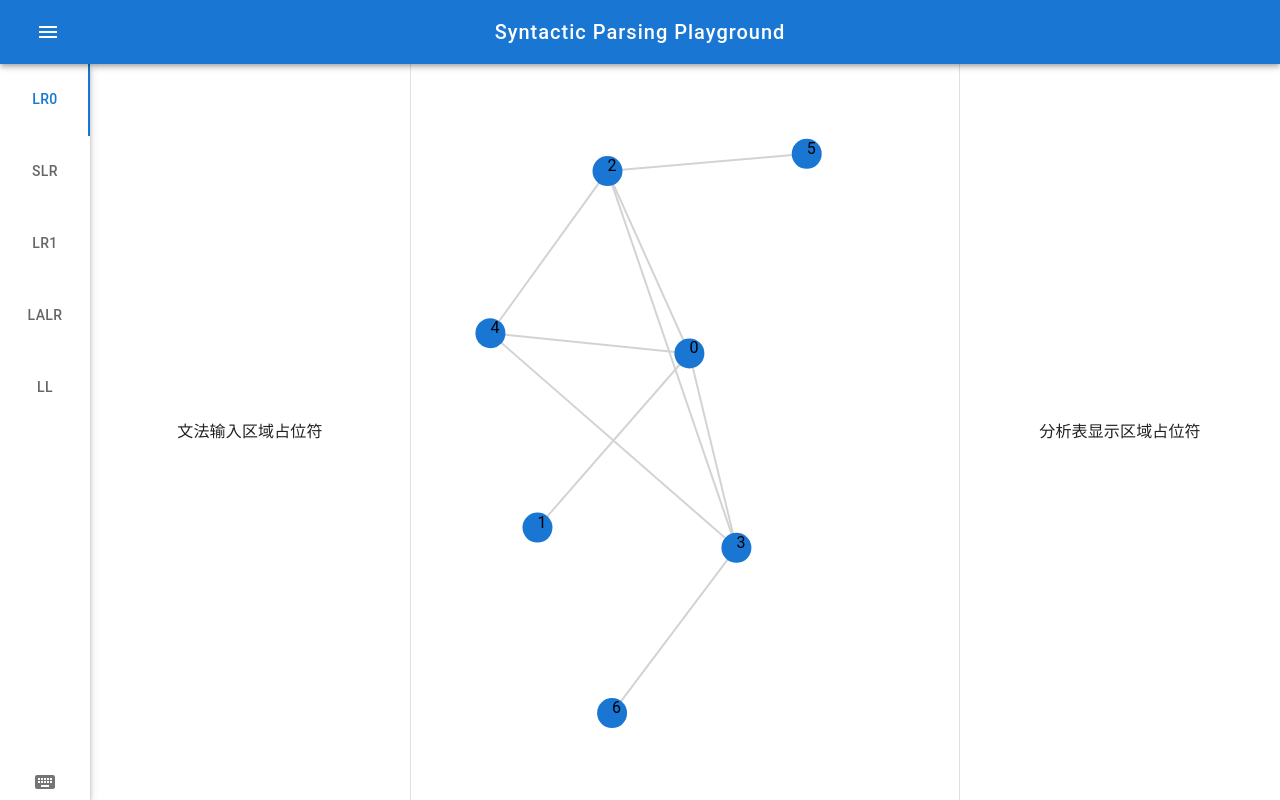
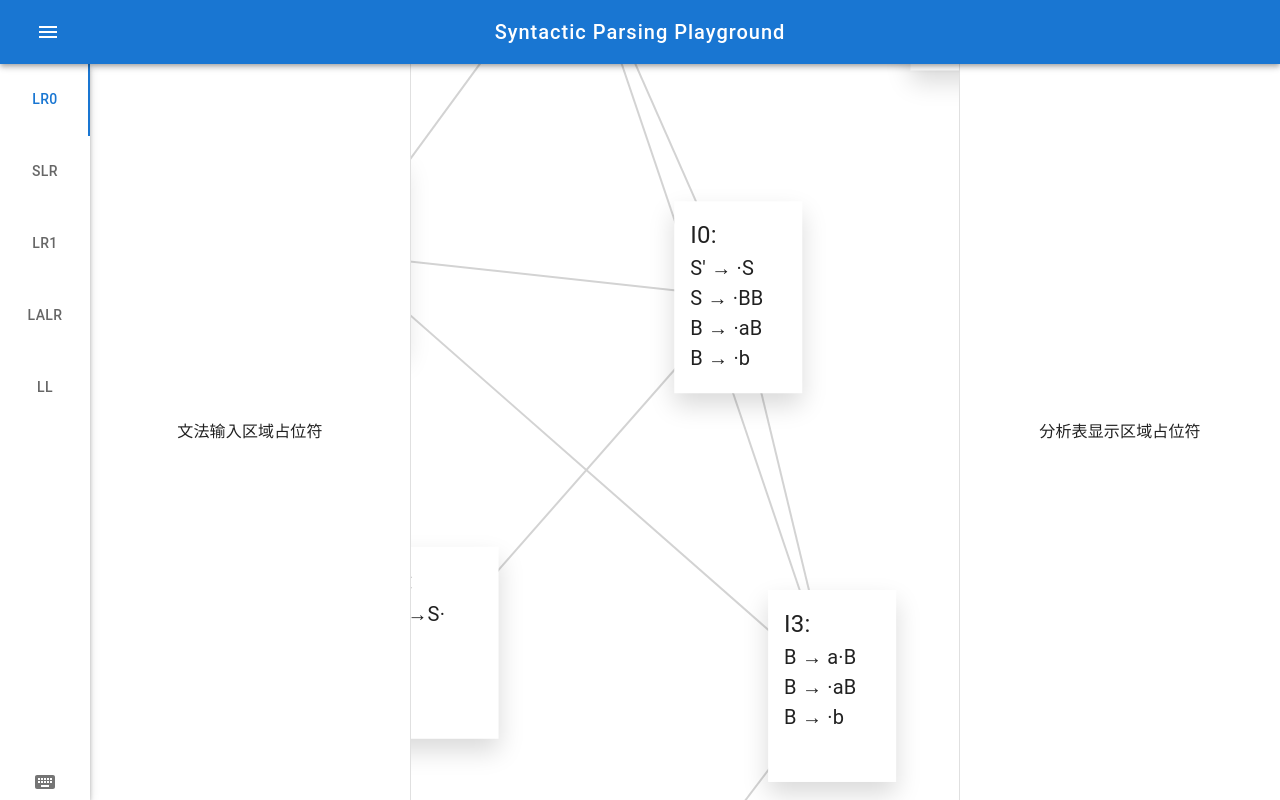
Before and after one commit to vonbrank/syntactic-parsing-playground, a React (Vite) app: page / in a window 1280 px wide. Built offline with nearby package versions, Linux system fonts and the light colour scheme.

Commit message:
feat(LR Automaton): 实现自动机基本渲染逻辑

```diff
--- a/src/pages/Home/components/AutomatonGraph/AutomatonGraph.tsx
+++ b/src/pages/Home/components/AutomatonGraph/AutomatonGraph.tsx
@@ -1,5 +1,13 @@
-import { Box, useTheme } from "@mui/material";
+import {
+    Box,
+    BoxProps,
+    Stack,
+    StackProps,
+    Typography,
+    useTheme
+} from "@mui/material";
 import React, { forwardRef, useEffect, useRef, useState } from "react";
+import ReactDOM from "react-dom/client";
 import * as d3 from "d3";
 
 interface AutomatonState {
@@ -34,12 +42,12 @@ export const exampleAutomaton: AutomatonState[] = [
                 targetId: "4"
             }
         ],
-        itemSets: []
+        itemSets: ["S' → ·S", "S → ·BB", "B → ·aB", "B → ·b"]
     },
     {
         id: "1",
         transfers: [],
-        itemSets: []
+        itemSets: ["S' →S·"]
     },
     {
         id: "2",
@@ -57,7 +65,7 @@ export const exampleAutomaton: AutomatonState[] = [
                 targetId: "4"
             }
         ],
-        itemSets: []
+        itemSets: ["S→B·B", "B→·aB", "B→·b"]
     },
     {
         id: "3",
@@ -75,22 +83,22 @@ export const exampleAutomaton: AutomatonState[] = [
                 targetId: "4"
             }
         ],
-        itemSets: []
+        itemSets: ["B → a·B", "B → ·aB", "B → ·b"]
     },
     {
         id: "4",
         transfers: [],
-        itemSets: []
+        itemSets: ["B → b·"]
     },
     {
         id: "5",
         transfers: [],
-        itemSets: []
+        itemSets: ["S → BB·"]
     },
     {
         id: "6",
         transfers: [],
-        itemSets: []
+        itemSets: ["B → aB·"]
     }
 ];
 
@@ -108,6 +116,10 @@ interface AutomatonGraphInfo {
     };
 }
 
+const NODE_MAX_DISTANCE = 500;
+const NODE_DISTANCE = 400;
+const NODE_COLLISION_RADIUS = 200;
+
 const AutomatonGraph = (props: AutomatonGraphProps) => {
     const { automatonStates } = props;
 
@@ -124,7 +136,7 @@ const AutomatonGraph = (props: AutomatonGraphProps) => {
         graph: {
             nodes: automatonStates.map(state => ({
                 id: state.id,
-                itemSets: []
+                itemSets: [...state.itemSets]
             })),
             links: automatonStates.reduce((acc, state) => {
                 const currentLinks: d3Link[] = state.transfers.map(
@@ -139,8 +151,11 @@ const AutomatonGraph = (props: AutomatonGraphProps) => {
         },
         simulation: d3
             .forceSimulation<d3Node>()
-            .force("charge", d3.forceManyBody().strength(-50).distanceMax(2000))
-            .force("collide", d3.forceCollide().radius(100)),
+            .force(
+                "charge",
+                d3.forceManyBody().strength(-50).distanceMax(NODE_MAX_DISTANCE)
+            )
+            .force("collide", d3.forceCollide().radius(NODE_COLLISION_RADIUS)),
         svgTransform: {
             x: 0,
             y: 0,
@@ -188,7 +203,7 @@ const AutomatonGraph = (props: AutomatonGraphProps) => {
             d3Link,
             SVGSVGElement,
             unknown
-        > = context.selectAll("line");
+        > = context.selectAll(".links line");
         const texts: d3.Selection<
             SVGTextElement,
             d3Node,
@@ -196,11 +211,11 @@ const AutomatonGraph = (props: AutomatonGraphProps) => {
             unknown
         > = context.selectAll("text.node-text");
         const nodes: d3.Selection<
-            SVGCircleElement,
+            SVGForeignObjectElement,
             d3Node,
             SVGSVGElement,
             unknown
-        > = context.selectAll("circle");
+        > = context.selectAll(".nodes .automaton-state-class");
 
         const ticked = () => {
             const getNodeById = (nodes: d3Node[], id: string) => {
@@ -221,13 +236,12 @@ const AutomatonGraph = (props: AutomatonGraphProps) => {
                     return getNodeById(data.nodes, d.target).y || 0;
                 });
 
-            nodes
-                .attr("cx", function (d: d3Node) {
-                    return d.x || 0;
-                })
-                .attr("cy", function (d: d3Node) {
-                    return d.y || 0;
-                });
+            nodes.attr("transform", d => {
+                return (
+                    d &&
+                    `translate(${d.x ? d.x - 64 : 0}, ${d.y ? d.y - 96 : 0})`
+                );
+            });
 
             texts
                 .attr("x", function (d: d3Node) {
@@ -245,7 +259,7 @@ const AutomatonGraph = (props: AutomatonGraphProps) => {
                     data.links.map(link => ({ ...link }))
                 )
                 .id(d => d.id)
-                .distance(200)
+                .distance(NODE_DISTANCE)
         );
         simulation.on("tick", ticked);
 
@@ -353,9 +367,10 @@ const Nodes = forwardRef<{
         if (ref === null || typeof ref === "function") return;
 
         const currentRef = ref.current;
-        if (currentRef === null) return;
+        const currentGRef = gRef.current;
+        if (currentRef === null || currentGRef === null) return;
 
-        const context = d3.select(gRef.current);
+        const context = d3.select(currentGRef);
         const color = d3.scaleOrdinal(d3.schemeCategory10);
         const simulation = currentRef.simulation;
 
@@ -384,25 +399,46 @@ const Nodes = forwardRef<{
             .on("end", dragended);
 
         const nodes = context
-            .selectAll("circle")
+            .selectAll(".automaton-state-class")
             .data(currentRef.nodes)
-            .enter()
-            .append("circle")
-            .attr("r", 15)
-            .attr("fill", theme.palette.primary.main)
-            .style("overflow", "visible")
-            .call(drag);
+            .join(
+                enter =>
+                    enter
+                        .append("foreignObject")
+                        .call(drag)
+                        .attr(
+                            "class",
+                            d =>
+                                `automaton-state-class-${d.id} automaton-state-class`
+                        )
+                        .attr("width", "12.8rem")
+                        .attr("height", "19.2rem")
+                        .attr("overflow", "visible")
+                        .style("outline", "none")
+                        .attr("id", d => `foreign_${d.id}`),
+                update => update,
+                exit => exit.remove()
+            );
 
-        context
-            .selectAll("text")
-            .data(currentRef.nodes)
-            .enter()
-            .append("text")
-            .attr("class", "node-text")
-            .style("pointer-events", "none")
-            .text(function (d: d3Node) {
-                return d.id;
-            });
+        currentRef.nodes.forEach(node => {
+            const className = `automaton-state-class-${node.id}`;
+            const [rootElement] = currentGRef.getElementsByClassName(className);
+
+            ReactDOM.createRoot(rootElement).render(
+                <AutomatonState
+                    sx={{
+                        background: theme => theme.palette.background.paper,
+                        width: 128,
+                        height: 192,
+                        boxSizing: "border-box",
+                        boxShadow: "0 12px 24px rgba(0, 0, 0, 0.15)"
+                    }}
+                    className="automaton-state-container"
+                    id={node.id}
+                    itemSets={node.itemSets}
+                />
+            );
+        });
     }, []);
 
     return <g className="nodes" ref={gRef} />;
@@ -433,3 +469,34 @@ const Links = forwardRef<{
 
     return <g className="links" ref={gRef} />;
 });
+
+interface AutomatonStateProps extends StackProps {
+    id: string;
+    itemSets: string[];
+}
+
+const AutomatonState = (props: AutomatonStateProps) => {
+    const { id, itemSets, sx, ...others } = props;
+    return (
+        <Stack
+            sx={{
+                padding: "1.6rem",
+                ...sx
+            }}
+            {...others}>
+            <Typography
+                variant="body1"
+                sx={{ fontSize: "2.4rem" }}>{`I${id}:`}</Typography>
+            <Stack>
+                {itemSets.map((item, index) => (
+                    <Typography
+                        variant="body1"
+                        key={index}
+                        sx={{ fontSize: "2rem" }}>
+                        {item}
+                    </Typography>
+                ))}
+            </Stack>
+        </Stack>
+    );
+};
```
